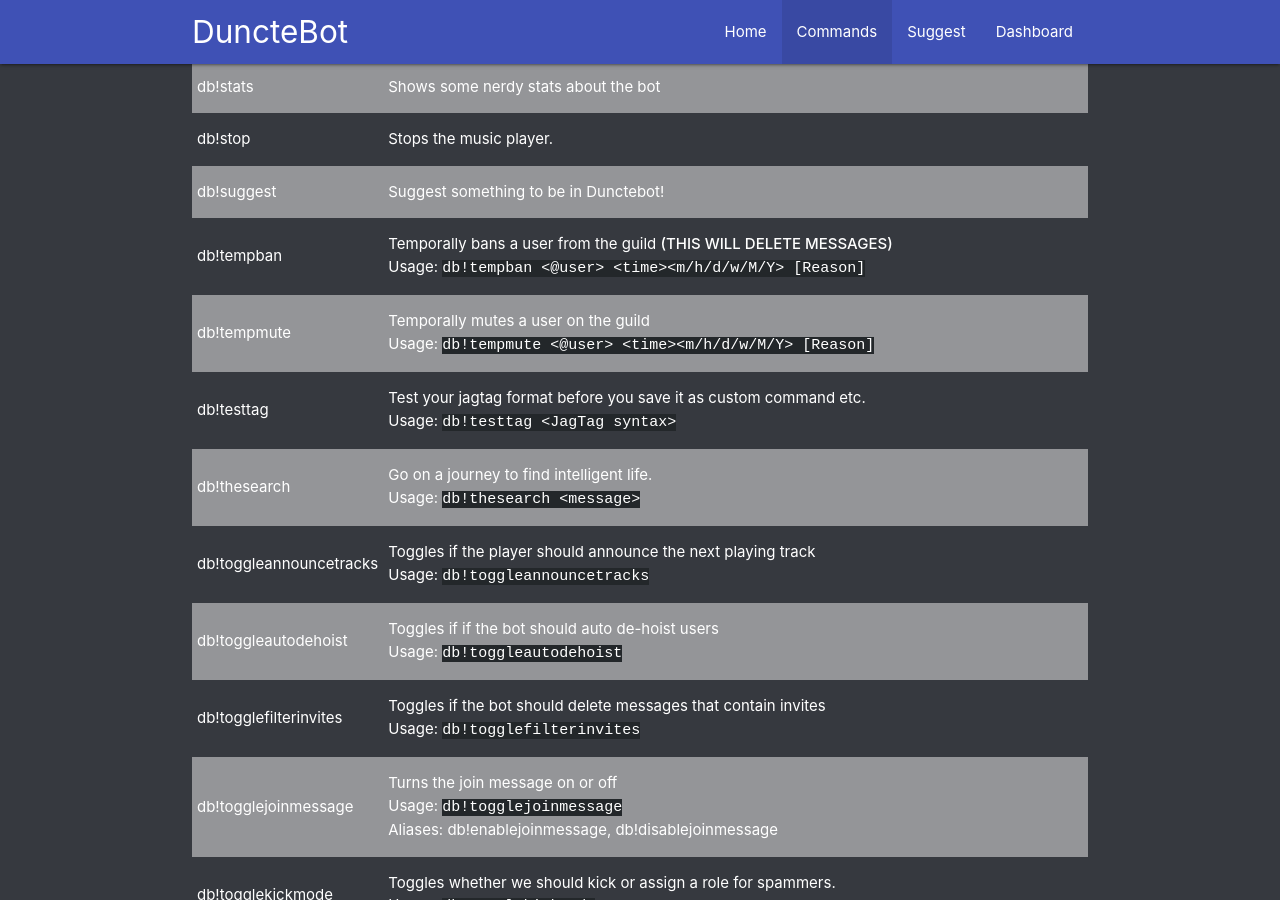
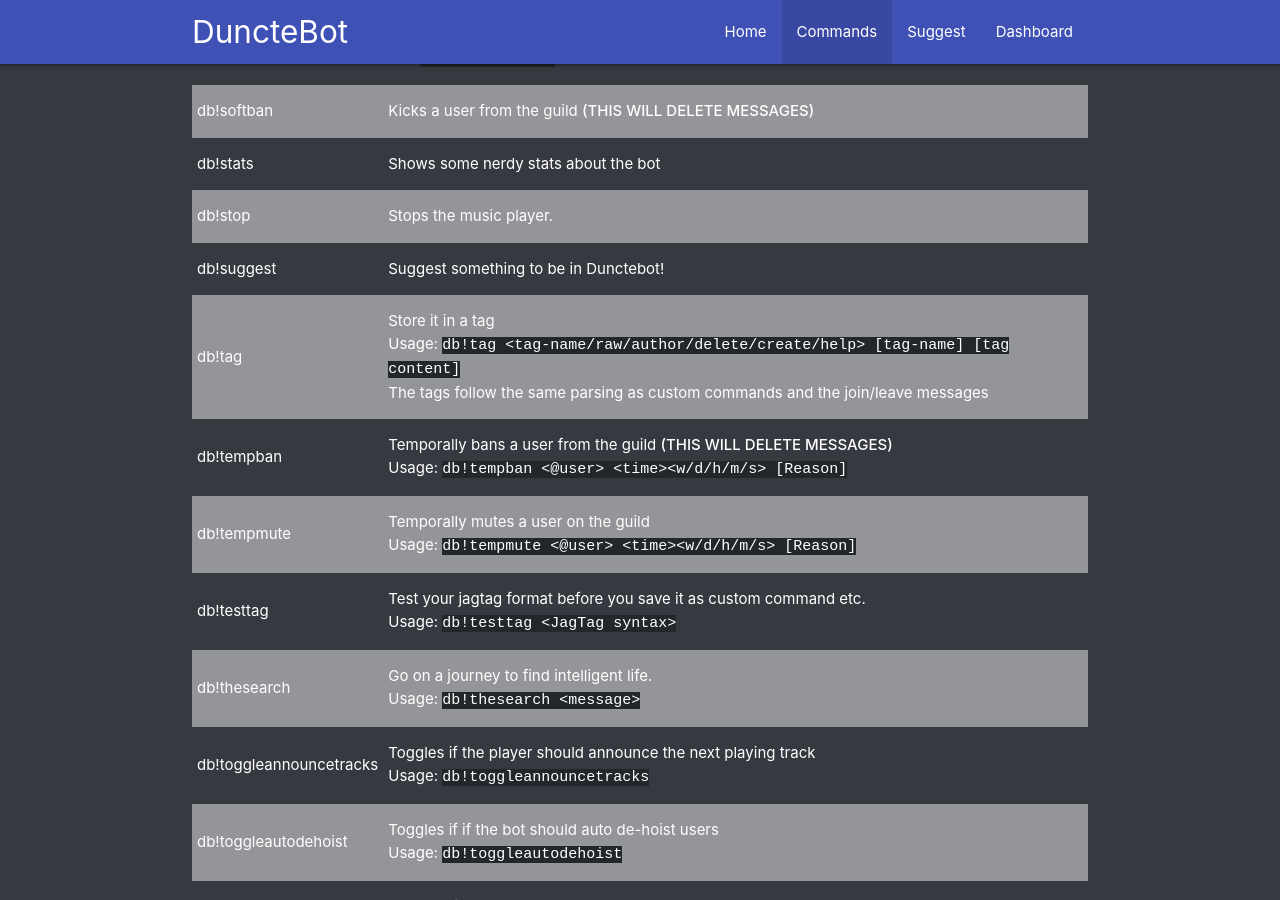
Before and after one commit to DuncteBot/dunctebot.github.io, a Jekyll site: the page built from commands.html, in a window 1280 px wide and 900 px high, scrolled down 9002 px. Built offline with Jekyll 4.4.1, drawn with Linux system fonts in a browser that asks for light colours; comment, search, counter and statistics services are not loaded; some of the changed text lies outside the part shown.

Commit message:
Update command list

```diff
--- a/_layouts/command_storage.html
+++ b/_layouts/command_storage.html
@@ -1,6 +1,8 @@
 ---
 layout: default
 commands:
+  - name: 8ball
+    description: "Ask a question to the 8ball<br />Usage: <code>db!8ball &lt;question&gt;</code>"
   - name: achievement
     description: "You got an achievement!<br />Usage: <code>db!achievement &lt;text&gt;</code>"
   - name: alpaca
@@ -223,10 +225,12 @@
     description: "Stops the music player."
   - name: suggest
     description: "Suggest something to be in Dunctebot!"
+  - name: tag
+    description: "Store it in a tag<br />Usage: <code>db!tag &lt;tag-name/raw/author/delete/create/help&gt; [tag-name] [tag content]</code><br />The tags follow the same parsing as custom commands and the join/leave messages"
   - name: tempban
-    description: "Temporally bans a user from the guild <strong>(THIS WILL DELETE MESSAGES)</strong><br />Usage: <code>db!tempban &lt;@user&gt; &lt;time&gt;&lt;m/h/d/w/M/Y&gt; [Reason]</code>"
+    description: "Temporally bans a user from the guild <strong>(THIS WILL DELETE MESSAGES)</strong><br />Usage: <code>db!tempban &lt;@user&gt; &lt;time&gt;&lt;w/d/h/m/s&gt; [Reason]</code>"
   - name: tempmute
-    description: "Temporally mutes a user on the guild<br />Usage: <code>db!tempmute &lt;@user&gt; &lt;time&gt;&lt;m/h/d/w/M/Y&gt; [Reason]</code>"
+    description: "Temporally mutes a user on the guild<br />Usage: <code>db!tempmute &lt;@user&gt; &lt;time&gt;&lt;w/d/h/m/s&gt; [Reason]</code>"
   - name: testtag
     description: "Test your jagtag format before you save it as custom command etc.<br />Usage: <code>db!testtag &lt;JagTag syntax&gt;</code>"
   - name: thesearch
@@ -271,6 +275,8 @@
     description: "Sets the new volume on the player.<br />Usage: <code>db!volume [new volume]</code>"
   - name: warn
     description: "Warns a member.<br />When a member has 3 warnings he/she will be kicked<br />Usage: <code>db!warn &lt;@user&gt; [reason]</code>"
+  - name: xkcd
+    description: "Sends the latest xkcd comic<br />Usage: <code>db!xkcd [latest/random/number]</code>"
   - name: yesno
     description: "Chooses between yes or no<br />Usage: <code>db!yesno</code>"
   - name: yoda
```
Also changed, not shown: .circleci/config.yml.
